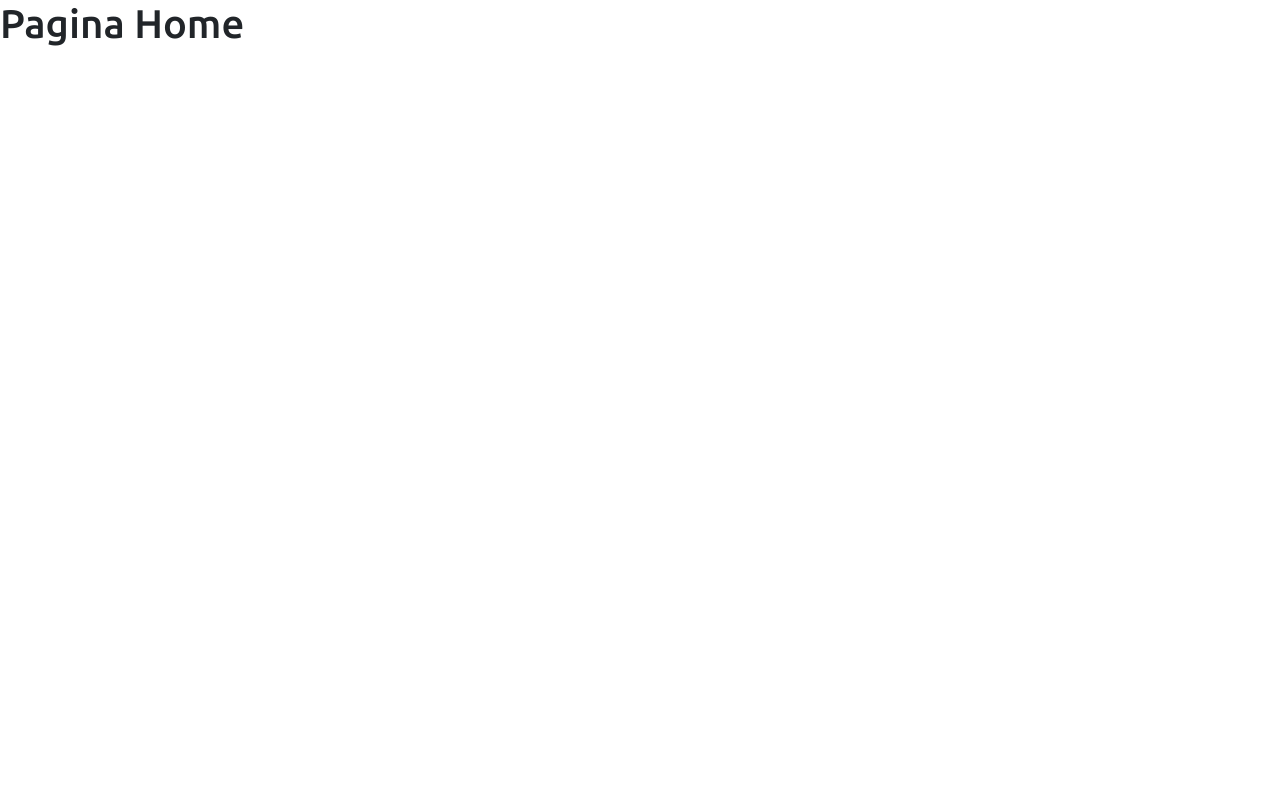
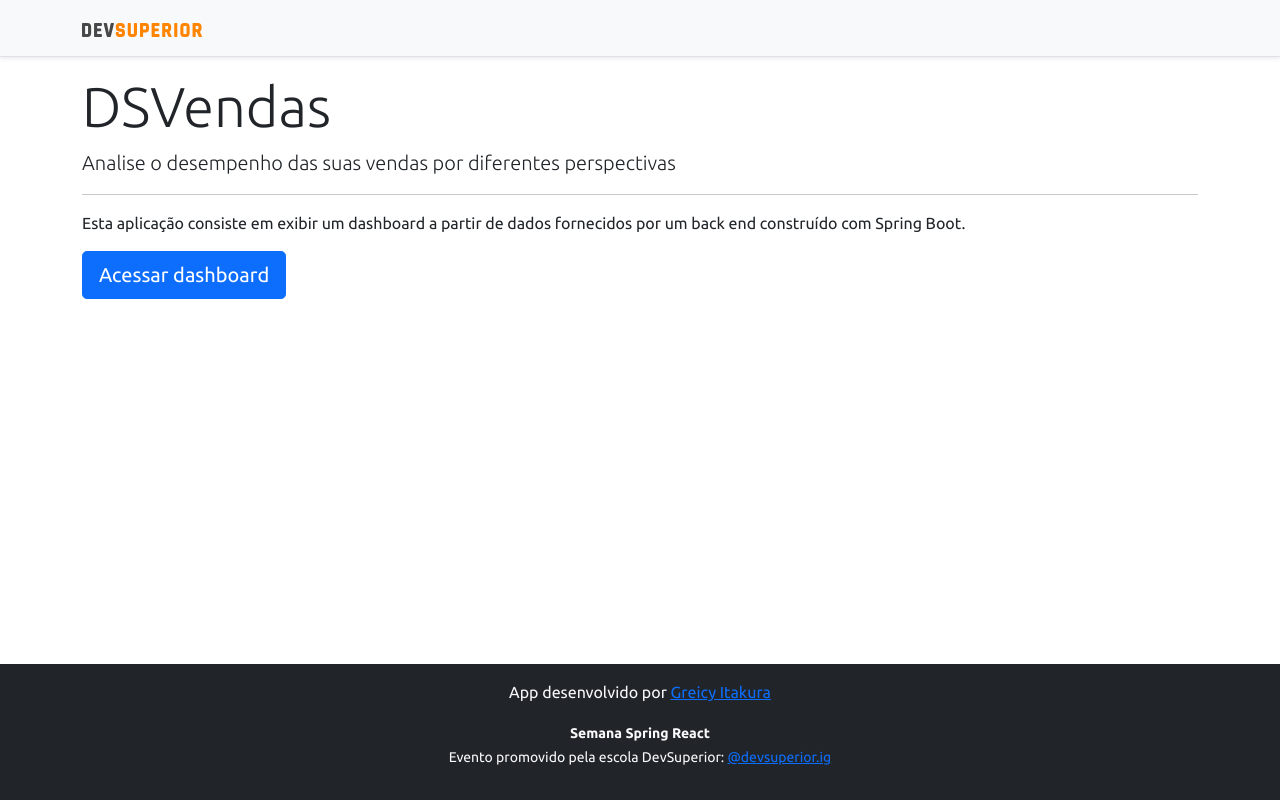
Before and after one commit to greicyitakura/projeto-sds5, a React (Create React App) app in the folder frontend/: page / in a window 1280 px wide. Built offline with nearby package versions, Linux system fonts and the light colour scheme.

Commit message:
home, anvigation

```diff
--- a/frontend/src/components/Navbar/index.tsx
+++ b/frontend/src/components/Navbar/index.tsx
@@ -1,11 +1,14 @@
 import ImgDsDark from 'assets/img/ds-dark.svg';
+import { Link } from 'react-router-dom';
 
 const NavBar = () => {
   return (
     <div className="d-flex flex-column flex-md-row align-items-center p-3 px-md-4 mb-3 bg-light border-bottom shadow-sm">
       <div className="container">
         <nav className="my-2 my-md-0 mr-md-3">
+          <Link to="/">
           <img src={ImgDsDark} alt="DevSuperior" width="120" />
+          </Link>
         </nav>
       </div>
     </div>
--- a/frontend/src/pages/Home/index.tsx
+++ b/frontend/src/pages/Home/index.tsx
@@ -1,10 +1,30 @@
+import Footer from "components/Footer";
+import NavBar from "components/Navbar";
+import { Link } from "react-router-dom";
 
 const Home = () => {
-    return (
-      <div>
-       <h1>Pagina Home</h1>
+  return (
+    <>
+      <NavBar />
+      <div className="container">
+        <div className="jumbotron">
+          <h1 className="display-4">DSVendas</h1>
+          <p className="lead">
+            Analise o desempenho das suas vendas por diferentes perspectivas
+          </p>
+          <hr />
+          <p>
+            Esta aplicação consiste em exibir um dashboard a partir de dados
+            fornecidos por um back end construído com Spring Boot.
+          </p>
+          <Link className="btn btn-primary btn-lg" to="/dashboard">
+            Acessar dashboard
+          </Link>
+        </div>
       </div>
-    );
-  };
+      <Footer />
+    </>
+  );
+};
 
-  export default Home;
+export default Home;
```
